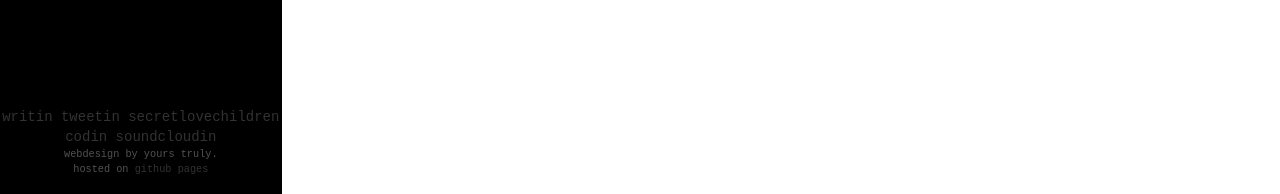
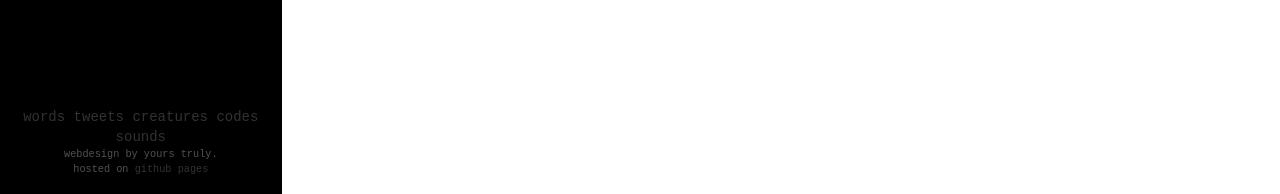
Before and after one commit to luoser/luoser.github.io, a Jekyll site: the page built from index.html, in a window 1280 px wide. Shown: the part 703-897 px from the top of the page. Built offline with Jekyll 4.4.1, drawn with Linux system fonts in a browser that asks for light colours; nearby versions of some CDN libraries.

Commit message:
Update default.html

```diff
--- a/_layouts/default.html
+++ b/_layouts/default.html
@@ -31,19 +31,19 @@
 
      <div id='sidebar_footer'>
          <a target='_blank' href='http://blog.lisaluo.com/'>
-           writin
+           words
          </a>
          <a target='_blank' href='https://twitter.com/luoser'>
-           tweetin
+           tweets
          </a>
          <a target='_blank' href='https://www.instagram.com/secretlovechildren/'>
-           secretlovechildren
+           creatures
          </a>
          <a target='_blank' href='https://github.com/luoser'>
-           codin
+           codes
          </a>
          <a target='_blank' href='https://soundcloud.com/luoser/sets/dawn-of-the-dulcimer'>
-           soundcloudin
+           sounds
          </a>
 
        <div id='copyright'>
```
